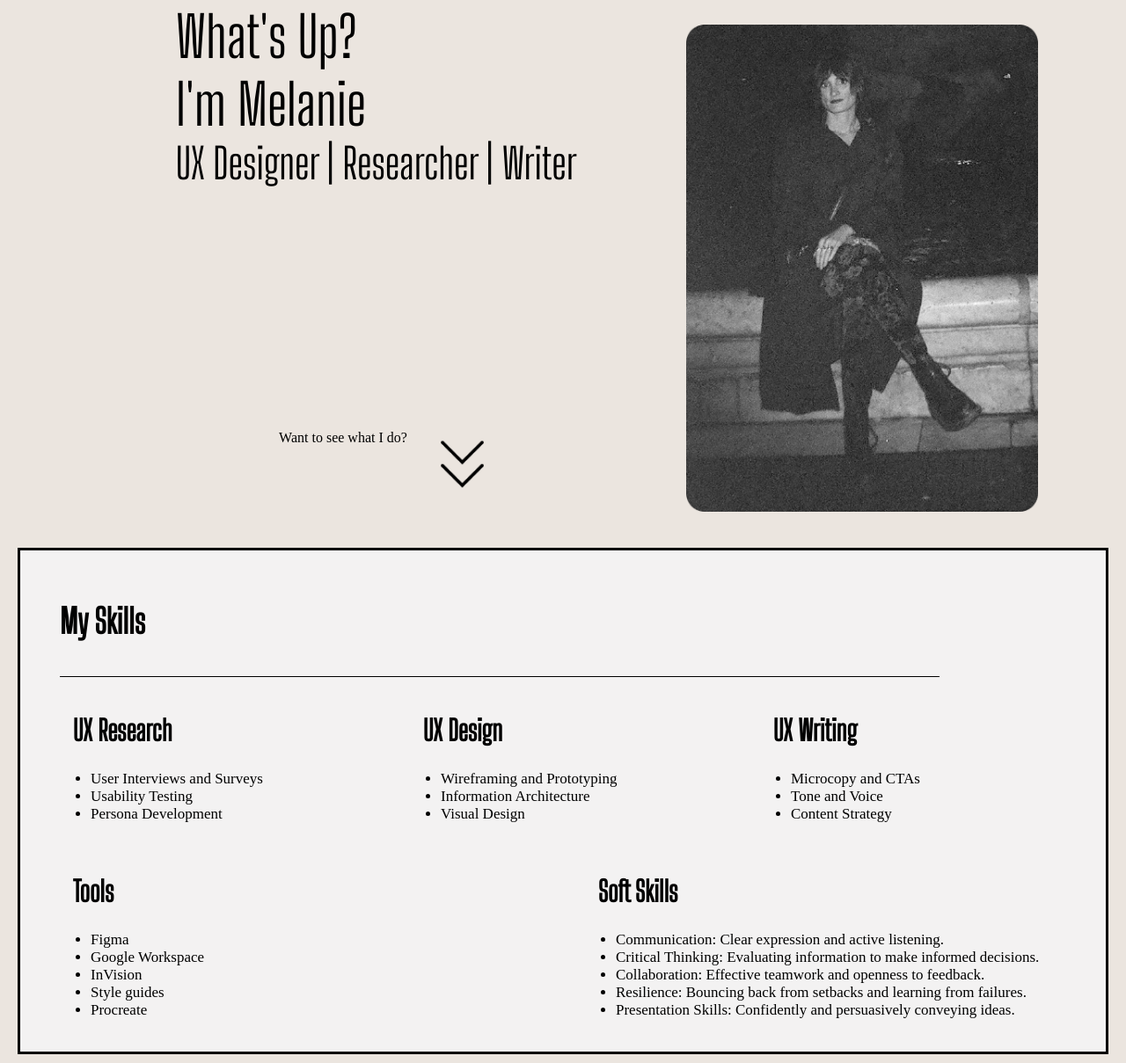
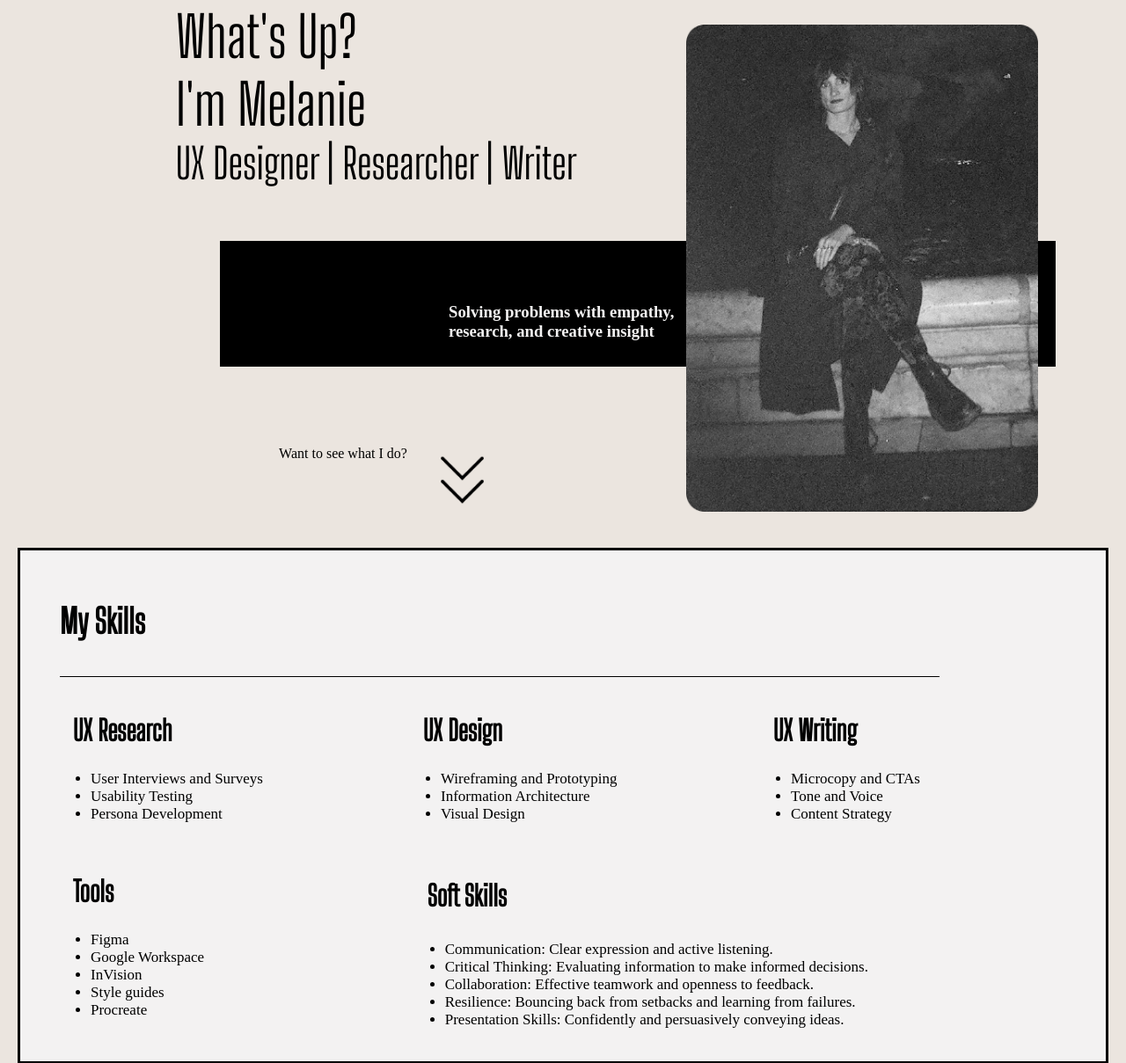
Before and after one commit to MelanieLaneL/UX_UI_HW_19, a plain HTML site: page index.html in a window 1280 px wide. Shown: the part 102-1311 px from the top of the page at 88% size. Drawn offline with nearby package versions, Linux system fonts and the light colour scheme; a web font is replaced by a local one.

Commit message:
iterations
iterated based on user feedback

```diff
--- a/index.html
+++ b/index.html
@@ -34,6 +34,17 @@
     }
   );
 });
+
+$(document).ready(function() {
+
+  $("a[href^='#']").on("click", function(event) {
+    event.preventDefault();
+    const target = $(this.getAttribute("href"));
+    if (target.length) {
+      $("html, body").animate({ scrollTop: target.offset().top }, 800);
+    }
+  });
+});
     </script>
 
 
@@ -57,7 +68,7 @@
 
         </div>
 
-    <section class="herolmg">
+    <section class="herolmg" id="hero-section">
         <div>
         <img id="Me" src="images/Mask group.png" alt="Hero Image" width="400px">
     </div>
@@ -67,11 +78,18 @@
       <div id="header2">I'm Melanie</div>
       <div id="header3">UX Designer | Researcher | Writer</div>
     </div>
+    <div class="hero-text-container">
+      <h1 class="hero-text">
+        Solving problems with empathy, research, and creative insight
+      </h1>
+    </div>
+  </div>
       <div class="text">
         <div class="cta-container">
           <div id="cta">Want to see what I do?</div>
-          <div class="arrow-container">
+          <div class="arrow-container"><a href="#skills-section" class="arrow-container">
             <img id="arrow" src="images/scrollanimation.png" alt="Scroll Image" width="45px" height="45px">
+          </a>
           </div>
         </div>
       </div>
@@ -79,7 +97,7 @@
 </section>
 
 
-<section class="skills-section">
+<section class="skills-section" id="skills-section">
   <div class="skills-box">
     <h1 class="header-1">My Skills</h1>
     <div class="header-line"></div>
@@ -121,8 +139,10 @@
           <li>Procreate</li>
         </ul>
       </div>
-      <div class="skills-column">
-        <h2>Soft Skills</h2>
+
+
+      <div class="skills-column-softskills">
+        <h3>Soft Skills</h3>
         <ul>
           <li>Communication: Clear expression and active listening.</li>
           <li>Critical Thinking: Evaluating information to make informed decisions.</li>
@@ -190,7 +210,7 @@
               <div class="form-field">
                 <label for="message">Message:</label>
                 <textarea id="message" name="message" rows="15" required></textarea>
-              </div>
+              </div><br>
               <a class="submit" href="#">Submit</a>
             </form>
           </div>
--- a/style.css
+++ b/style.css
@@ -2,6 +2,7 @@ body { margin: 0;
   padding: 0;
     background-color: #EBE5DF;
 }
+
 
 .navigation-bar {
   width: 100%;
@@ -11,7 +12,7 @@ body { margin: 0;
   display: inline-block;
   vertical-align: center;
   background-color: #DCFEEA;
-  position: relative; /* Add position relative to create space for the lines */
+  position: relative;
 }
 
 .navigation-bar::before,
@@ -91,6 +92,17 @@ body { margin: 0;
     margin-right: 100px;
     margin-top: 25px;
     margin-bottom: 20px;
+    transition: transform 0.3s ease;
+}
+
+
+#Me:hover {
+  animation: spin-horizontal 2s linear infinite;
+}
+
+@keyframes spin-horizontal {
+  0% { transform: rotateY(0); }
+  100% { transform: rotateY(360deg); }
 }
 
 .herobanner {
@@ -130,16 +142,32 @@ body { margin: 0;
     animation-delay: 3.5s;
   }
 
+  .hero-text-container {
+    margin-top: 60px;
+    margin-left: 250px;
+    right: 50px;
+    width: calc(100% - 350px);
+    padding: 10px;
+    background-color: black;
+  }
+  .hero-text {
+    margin-top: 60px;
+    margin-left: 250px;
+    right: 50px;
+    text-align: left;
+    font-family: 'Shippori Mincho B1', serif;
+    font-size: 16x;
+    color: #F3F2F2;
 
-
+  }
 
 .text {
   text-align: center;
   font-size: 16px;
   font-family: 'Shippori Mincho B1', serif;
-  margin-top: 275px;
-  opacity: 0; /* Initial opacity set to 0 */
-  animation: fadeIn 1s forwards; /* Apply fading-in animation */
+  margin-top: 90px;
+  opacity: 0;
+  animation: fadeIn 1s forwards;
   animation-delay: 1.5s;
 }
 
@@ -211,6 +239,7 @@ body { margin: 0;
   font-size: 32px;
 }
 
+
 .skills-column ul {
   font-family: 'Shippori Mincho B1', serif;
   font-size: 17px;
@@ -219,6 +248,24 @@ body { margin: 0;
   padding-left: 20px;
 }
 
+
+.skills-column-softskills h3 {
+  font-family: 'Big Shoulders Display', cursive;
+  font-size: 32px;
+}
+
+.skills-column-softskills ul {
+  font-family: 'Shippori Mincho B1', serif;
+  font-size: 17px;
+  margin-top: 17px;
+  list-style-type: disc;
+  font-family: 'Shippori Mincho B1', serif;
+  font-size: 17px;
+  margin-top: 17px;
+  list-style-type: disc;
+  padding-left: 20px;
+  margin-right:250px;
+}
 
 
 .portfolio-section {
@@ -264,19 +311,23 @@ body { margin: 0;
 }
 
 .case-study-button {
-  font-family: 'Big Shoulders Display', 'Lato', 'Open Sans', sans-serif;
+  font-family: 'Shippori Mincho B1', serif;
   text-align: center;
   font-size: 50px;
   line-height: 1.2;
   background-color: #DCFEEA;
   color: black;
-    border: none;
-    padding: 10px 20px;
+  padding: 20px 30px;
   cursor: pointer;
   font-size: 16px;
   border-radius: 4px;
   margin-left: 20px;
+  text-decoration: none;
+  box-shadow: 0 0 0 3px black;
+
 }
+
+
 
 
 
@@ -326,19 +377,20 @@ body { margin: 0;
 }
 
 .case-study-button {
-  font-family: 'Big Shoulders Display', 'Lato', 'Open Sans', sans-serif;
-    text-align: left;
+  font-family: 'Shippori Mincho B1', serif;
+  text-align: center;
   font-size: 50px;
   line-height: 1.2;
   background-color: #DCFEEA;
   color: black;
-    border: none;
-    padding: 10px 20px;
+  padding: 20px 30px;
   cursor: pointer;
   font-size: 16px;
   border-radius: 4px;
+  margin-left: 20px;
+  text-decoration: none;
+  box-shadow: 0 0 0 3px black;
 }
-
 
 
 
@@ -432,7 +484,7 @@ footer {
 
 
   .submit {
-    font-family: 'Big Shoulders Display', 'Lato', 'Open Sans', sans-serif;
+    font-family: 'Shippori Mincho B1', serif;
       text-align: left;
       font-size: 50px;
       line-height: 1.2;
```
Also changed, not shown: 1 other file. Lines whose indentation alone changed are shown as unchanged.
